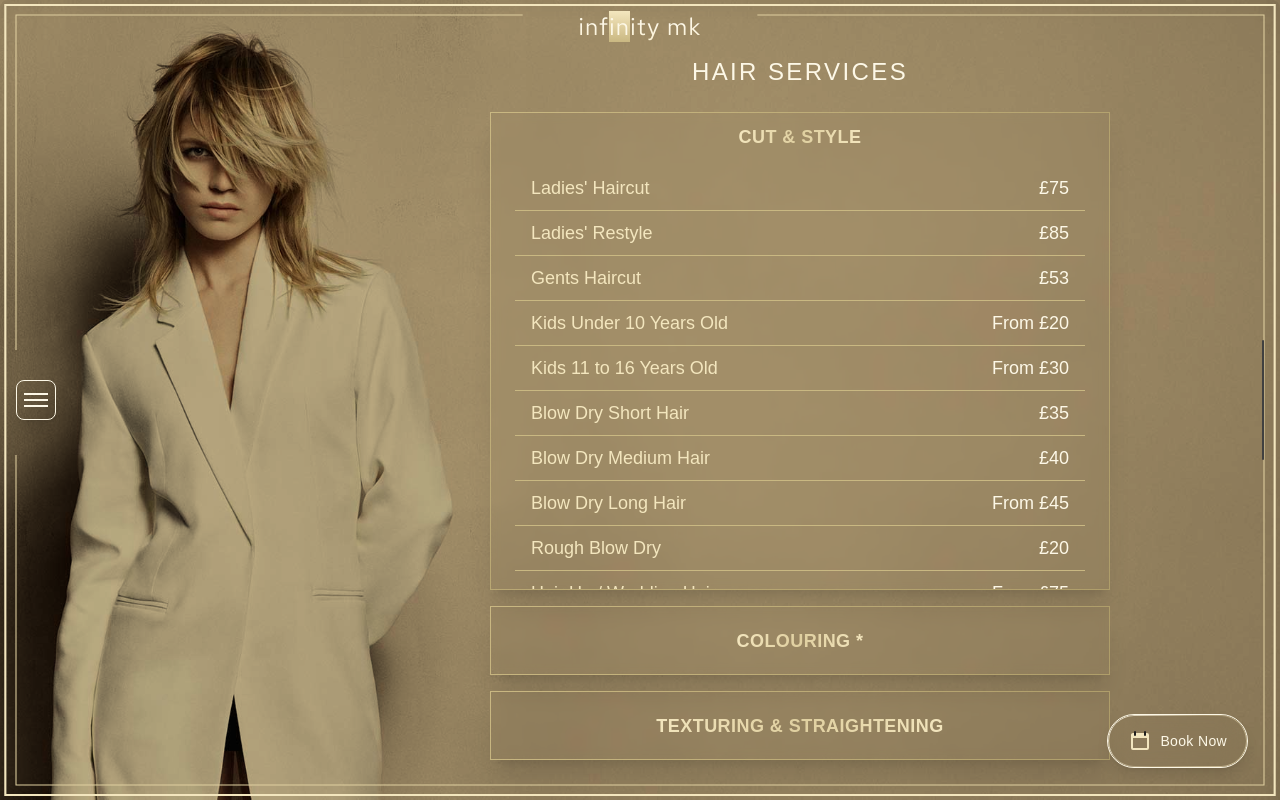
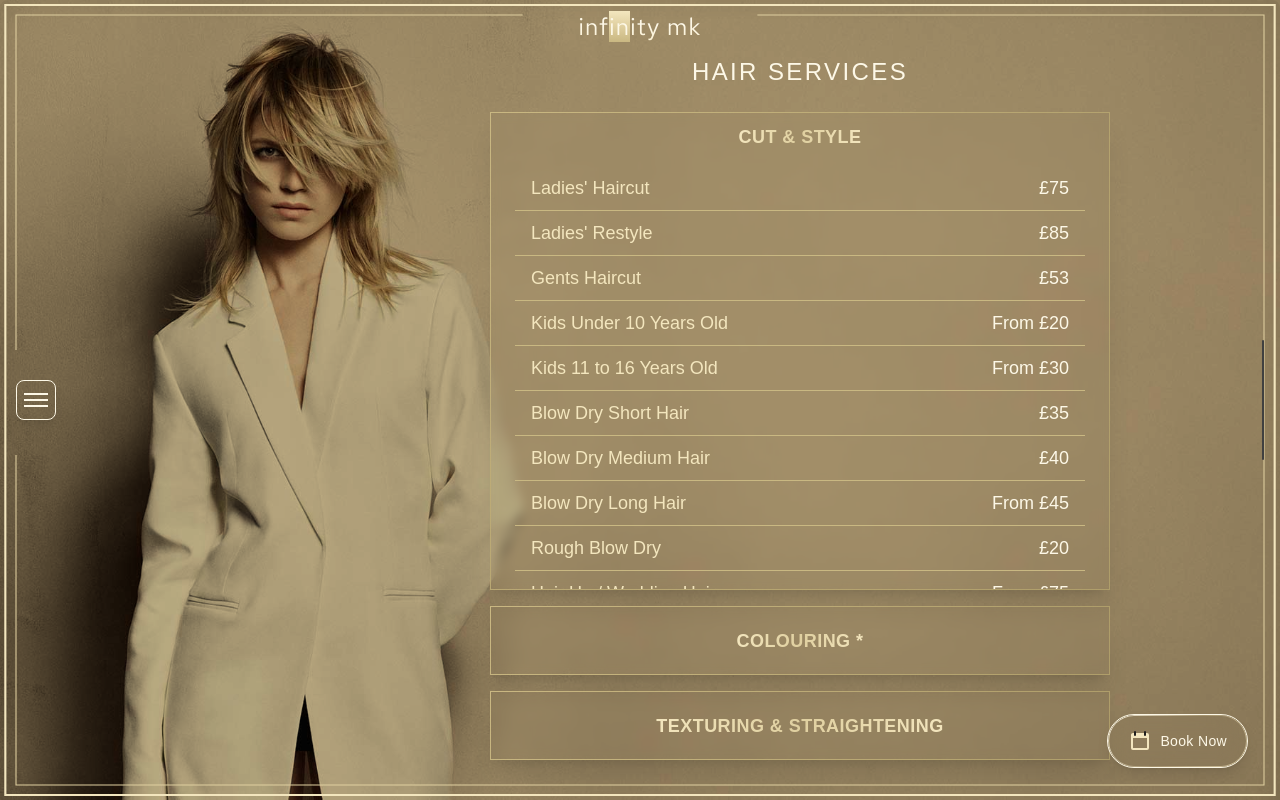
Before and after one commit to Kacperski81/infinitymk, a Next.js app: page /hair in a window 1280 px wide. Built offline with nearby package versions, Linux system fonts and the light colour scheme; a web font is replaced by a local one.

Commit message:
gallery modal fixed

```diff
--- a/components/frame/logo.tsx
+++ b/components/frame/logo.tsx
@@ -29,7 +29,7 @@ export default function Logo({ isOverlayVisible = false, isAnimatingOut = false
 
     return (
         <div
-            className="fixed left-0 right-0 z-[70] flex justify-center"
+            className="fixed left-0 right-0 z-[70] flex justify-center pointer-events-none"
             style={{
                 top: topValue,
                 transform: `translateY(${yTranslate})`,
--- a/components/gallery/mobile-gallery-modal.tsx
+++ b/components/gallery/mobile-gallery-modal.tsx
@@ -1,6 +1,7 @@
 "use client";
 
 import { useState, useCallback, useRef, useEffect, useLayoutEffect } from "react";
+import { createPortal } from "react-dom";
 import type { MobileGalleryModalProps } from "@/types";
 import IconCloseCircle from "../svgs/close-circle";
 import LeftArrow from "../svgs/left-arrow";
@@ -233,7 +234,7 @@ export default function MobileGalleryModal({ isOpen, onClose, selectedIndex, pic
     }
     if (!isOpen || pictures.length === 0) return null;
 
-    return (
+    const modalContent = (
         <>
             {/* Backdrop overlay */}
             <div
@@ -347,4 +348,6 @@ export default function MobileGalleryModal({ isOpen, onClose, selectedIndex, pic
             </div>
         </>
     );
+
+    return createPortal(modalContent, document.body)
 }
--- a/components/hair/hair-services.tsx
+++ b/components/hair/hair-services.tsx
@@ -23,7 +23,7 @@ export default function HairServices({ scrollY }: { scrollY: number }) {
         <section
             ref={ref as React.RefObject<HTMLElement>}
             className="isolate relative min-h-svh xl:min-h-screen bg-(--main-400)/80 bg-[url(/hair/hair-services-bg.jpg)] bg-blend-multiply bg-cover bg-no-repeat flex justify-center xl:grid xl:grid-cols-12 overflow-hidden"
-            style={{ backgroundPosition: `center ${bgParallax}px` }}
+            style={{ backgroundPosition: `left ${bgParallax}px` }}
         >
             <div className="pt-10 flex flex-col xl:col-span-5 xl:col-start-6 z-10">
                 <PageHeading mT="mt-0" title="Hair Services" />
```
